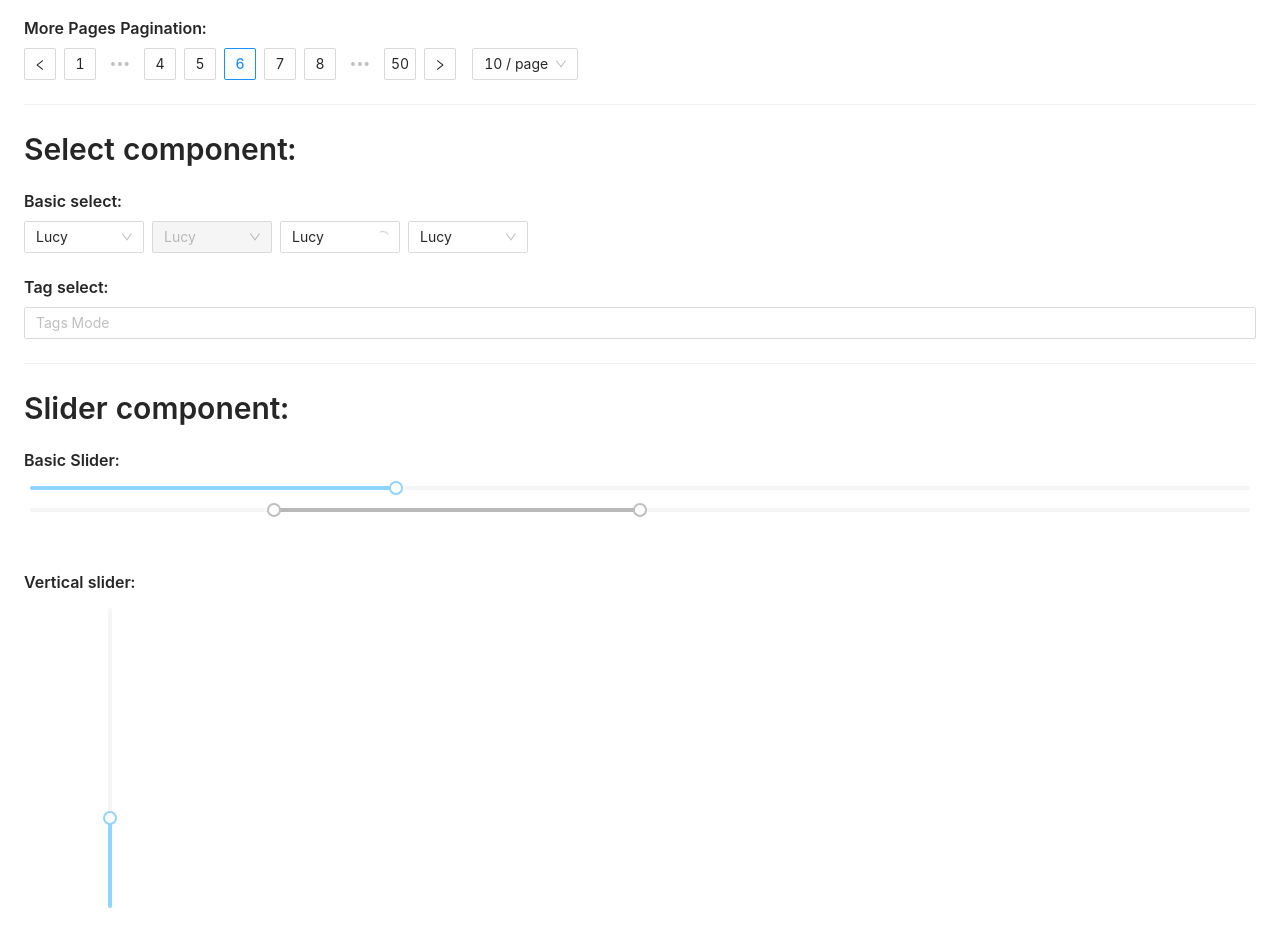
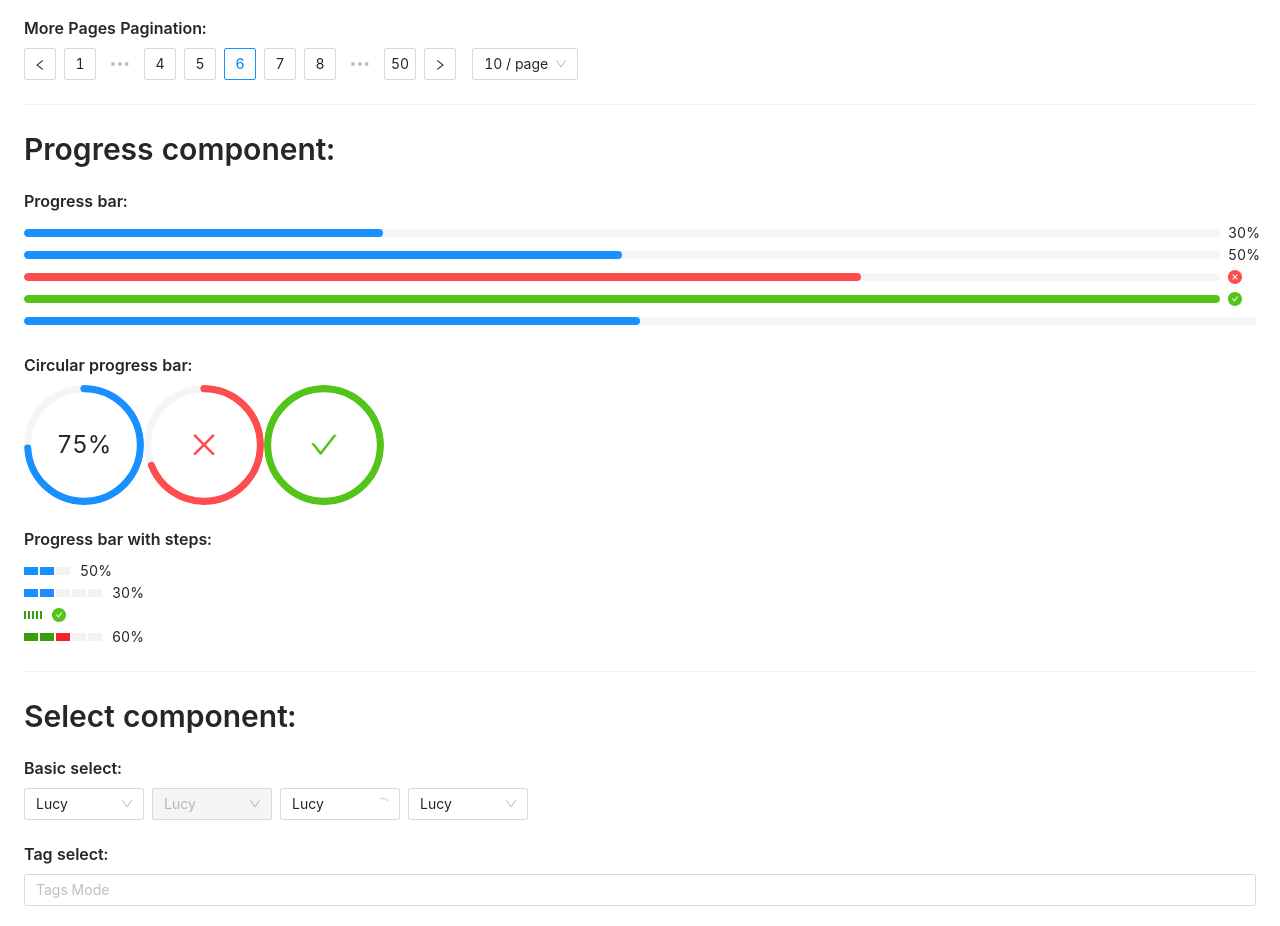
Before and after one commit to barath46/AntD-components, a Next.js app: page / in a window 1280 px wide. Shown: the part 5520-6446 px from the top of the page. Built offline with nearby package versions, Linux system fonts and the light colour scheme.

Commit message:
progress component

```diff
--- /dev/null
+++ b/modules/progress.tsx
@@ -0,0 +1,40 @@
+import { Progress, Typography, Divider } from 'antd';
+import { red, green } from '@ant-design/colors';
+import React from 'react';
+
+const { Title } = Typography;
+
+const App = () => (
+  <div id="progress-component">
+    <Title level={2}>Progress component:</Title>
+    <Title level={5}>Progress bar:</Title>
+    <Progress percent={30} />
+    <Progress percent={50} status="active" />
+    <Progress percent={70} status="exception" />
+    <Progress percent={100} />
+    <Progress percent={50} showInfo={false} />
+    <br />
+    <br />
+    <Title level={5}>Circular progress bar:</Title>
+    <Progress type="circle" percent={75} />
+    <Progress type="circle" percent={70} status="exception" />
+    <Progress type="circle" percent={100} />
+    <br />
+    <br />
+    <Title level={5}>Progress bar with steps:</Title>
+    <Progress percent={50} steps={3} />
+    <br />
+    <Progress percent={30} steps={5} />
+    <br />
+    <Progress percent={100} steps={5} size="small" strokeColor={green[6]} />
+    <br />
+    <Progress
+      percent={60}
+      steps={5}
+      strokeColor={[green[6], green[6], red[5]]}
+    />
+    <Divider />
+  </div>
+);
+
+export default App;
```
